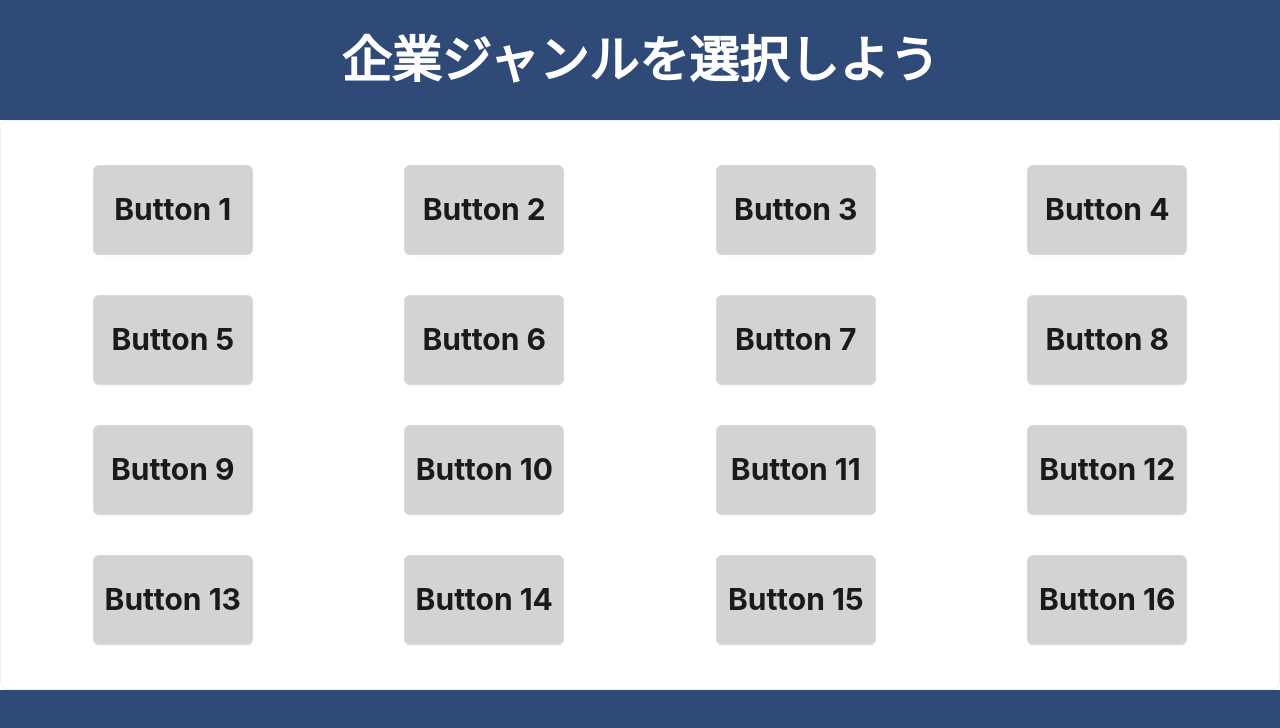
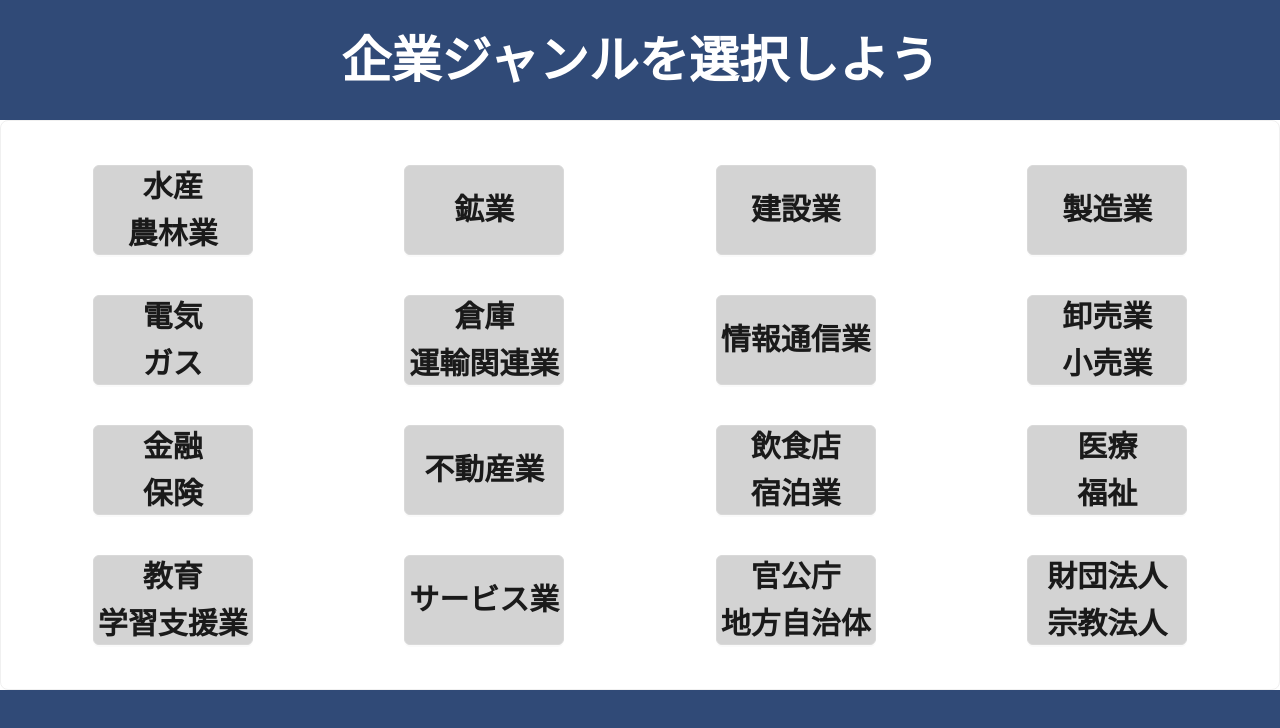
Before and after one commit to Kimoto-Norihiro/hackathon2024-winter-jagaimo-bros, a Next.js app in the folder frontend/: page /top in a window 1280 px wide. Shown: the top 728 px of the page. Built offline with nearby package versions, Linux system fonts and the light colour scheme.

Commit message:
ジャンル選択を実際の業種に置き換えた

```diff
--- /dev/null
+++ b/frontend/src/components/addLineBreak.tsx
@@ -0,0 +1,18 @@
+import React from 'react';
+
+type Props = {
+    label: string;
+}
+
+export const ConvertDotsToLineBreaks = (props: Props) => {
+    const { label } = props;
+
+    return (
+        label.split('・').map((part, index) => (
+            <React.Fragment key={index}>
+                {index !== 0 && <><br /></>}
+                {part}
+            </React.Fragment>
+        ))
+    )
+}
--- a/frontend/src/components/industrySelect.tsx
+++ b/frontend/src/components/industrySelect.tsx
@@ -1,6 +1,7 @@
 import React from 'react';
 import { Button, Row, Col, Card, Typography } from 'antd';
 import { useRouter } from 'next/router';
+import { ConvertDotsToLineBreaks } from './addLineBreak';
 const { Title } = Typography;
 
 const headerStyle: React.CSSProperties = {
@@ -42,19 +43,12 @@
     height: "90px",
     backgroundColor: "lightgray",
     fontSize: "30px",
-    fontWeight: "bold"
+    fontWeight: "bold",
 };
 
 // 業種選択する画面
 export const IndustrySelect = () => {
-    const buttons = Array.from({ length: 16 }, (_, i) => `Button ${i + 1}`);
-
-    const chunkArray = (arr: string[], size: number) =>
-    Array.from({ length: Math.ceil(arr.length / size) }, (_, i) =>
-        arr.slice(i * size, i * size + size)
-    );
-
-    const buttonRows = chunkArray(buttons, 4);
+    const buttonRows = [['水産・農林業', '鉱業', '建設業', '製造業'], ['電気・ガス', '倉庫・運輸関連業', '情報通信業', '卸売業・小売業'], ['金融・保険', '不動産業', '飲食店・宿泊業', '医療・福祉'], ['教育・学習支援業', 'サービス業', '官公庁・地方自治体', '財団法人・宗教法人']]
     console.log(buttonRows);
 
     // ボタンを押した時にクイズページに飛ぶ
@@ -64,13 +58,10 @@
         router.push(`/quiz/${id}`)
     }
 
-
-
     return (
         <div style={contentStyle}>
             <div style={headerStyle}>
                 <Title level={1} style={titleStyle}>企業ジャンルを選択しよう</Title>
-
             </div>
             <Card>
                 {buttonRows.map((row, rowIndex) => (
@@ -81,14 +72,13 @@
                                     style={buttonStyle}
                                     onClick={() => handleClick(rowIndex * 4 + colIndex)}
                                 >
-                                    {buttonLabel}
+                                        <ConvertDotsToLineBreaks label={buttonLabel} />
                                 </Button>
                             </Col>
                         ))}
                     </Row>
                 ))}
             </Card>
-
             <div style={footerStyle}></div>
         </div>
     );
```
Lines whose indentation alone changed are shown as unchanged.
